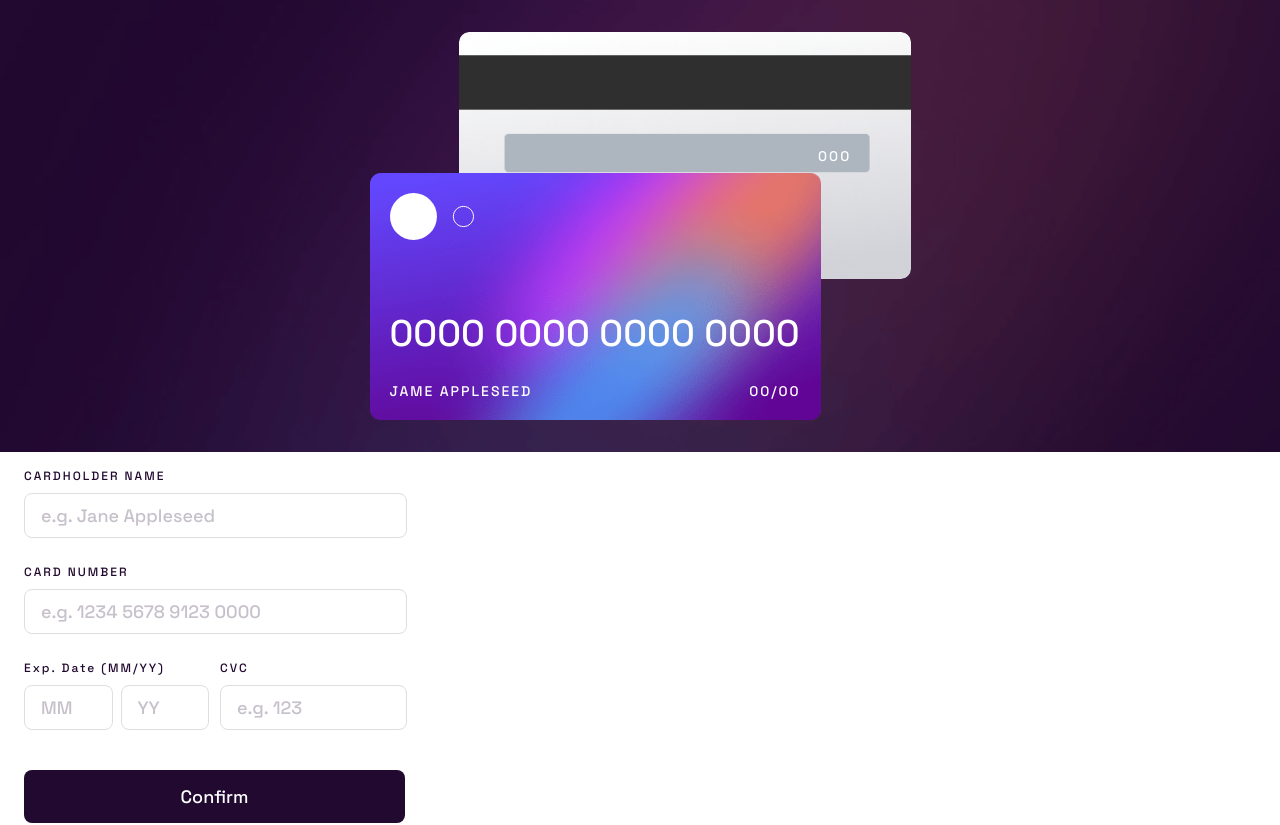
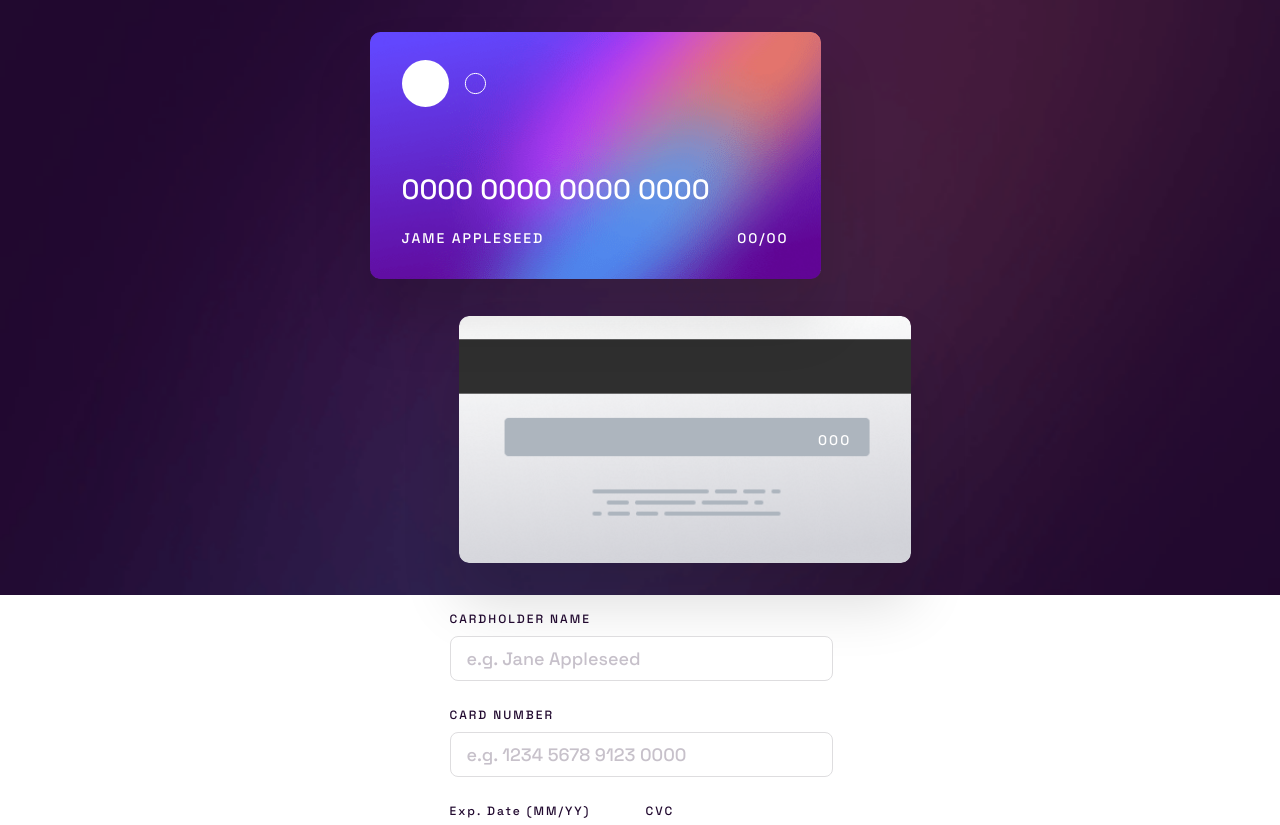
Before and after one commit to Orliland/interactive-card-details-form, a React (Vite) app: page / in a window 1280 px wide. Shown: the top 825 px of the page. Built offline with nearby package versions, Linux system fonts and the light colour scheme.

Commit message:
add desktop design styles

```diff
--- a/src/App.css
+++ b/src/App.css
@@ -27,6 +27,9 @@
   }
 
   .wrapper {
+    display: flex;
+    flex-direction: column;
+    gap: 3.7rem;
     max-width: 54.1rem;
     margin: 0 auto;
   }
--- a/src/components/Card/card.css
+++ b/src/components/Card/card.css
@@ -8,6 +8,7 @@
   display: grid;
   grid-template-columns: 1fr;
   grid-template-rows: 1fr;
+  box-shadow: var(--card-shadow);
 }
 
 .card__bg {
@@ -107,10 +108,29 @@
 }
 
 @media (min-width: 550px) {
+  .card--front {
+    margin-top: 0;
+  }
+  .card--back {
+    align-self: flex-end;
+  }
+
+  .card__data {
+    padding: 2.8rem 3.2rem 3.2rem;
+  }
+
   .card__holder,
   .card__date,
   .card__cvc {
     font: var(--body-l);
     letter-spacing: 0.2rem;
   }
+
+  .card__number {
+    font-size: clamp(
+      8px,
+      calc((((100vw - 3.2rem) * 0.8338) - 6.4rem) * 0.09),
+      2.78rem
+    );
+  }
 }
--- a/src/components/Form/form.css
+++ b/src/components/Form/form.css
@@ -1,4 +1,5 @@
 .form {
+  margin: 0 auto;
   max-width: 38.1rem;
 
   display: flex;
@@ -30,3 +31,9 @@
     margin-top: 1.4rem;
   }
 }
+
+@media (min-width: 1440px) {
+  .form {
+    margin: 0;
+  }
+}
--- a/src/index.css
+++ b/src/index.css
@@ -13,6 +13,7 @@
     hsl(249, 99%, 64%) 0%,
     hsl(278, 94%, 30%) 100%
   );
+  --card-shadow: 0px 3.9rem 6rem rgba(0, 0, 0, 0.1425);
 
   --heading-l: 500 1.8rem "Space Grotesk", sans-serif;
   --body-s: 500 0.9rem "Space Grotesk", sans-serif;
```
